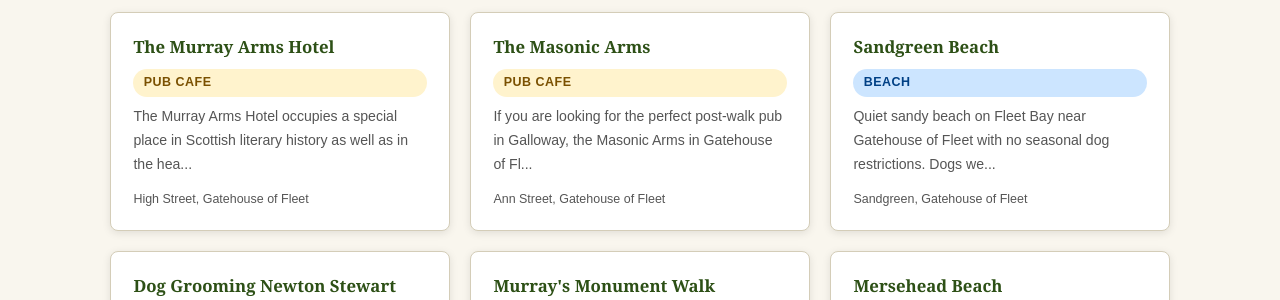
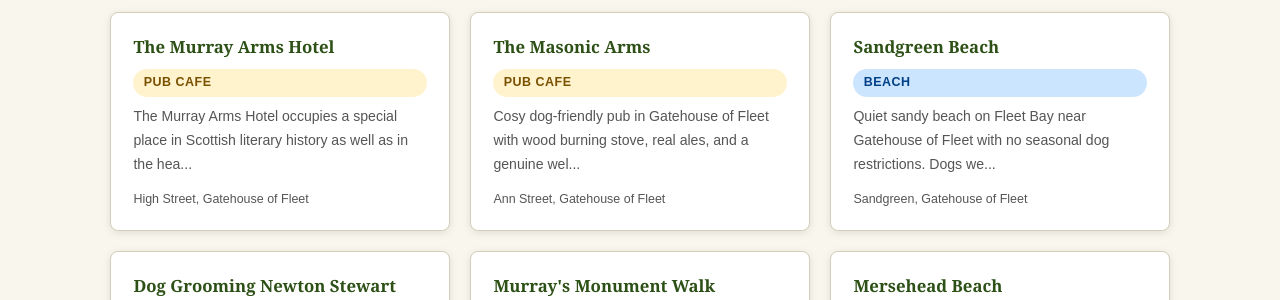
Before and after one commit to outrunthewolf/dogfriendlydg, a Jekyll site: the page built from index.html, in a window 1280 px wide and 900 px high, scrolled down 775 px. Shown: the part 152-452 px from the top of the window. Built offline with Jekyll 4.4.1, drawn with Linux system fonts in a browser that asks for light colours.

Commit message:
Update listing: The Masonic Arms - SEO title, meta description, website and phone

```diff
--- a/_listings/the-masonic-arms-gatehouse.md
+++ b/_listings/the-masonic-arms-gatehouse.md
@@ -1,14 +1,15 @@
 ---
 layout: listing
-title: "The Masonic Arms -- Gatehouse of Fleet"
+title: "The Masonic Arms - Dog-Friendly Pub in Gatehouse of Fleet, Dumfries and Galloway"
 name: "The Masonic Arms"
 category: pub-cafe
+description: "Cosy dog-friendly pub in Gatehouse of Fleet with wood burning stove, real ales, and a genuine welcome for dogs. Perfect post-walk stop in Dumfries and Galloway."
 address: "Ann Street, Gatehouse of Fleet"
 town: "Gatehouse of Fleet"
 region: "Dumfries and Galloway"
 postcode: "DG7 2HQ"
-website: ""
-phone: ""
+website: "https://www.masonicarms-gatehouse.co.uk"
+phone: "01557 814335"
 facilities: [dog friendly bar, water bowls, wood burning stove, real ales, food served]
 dogs_notes: "Dogs very welcome in the bar area. Water bowls provided. Staff are dog lovers."
 lat: 54.8756
```
